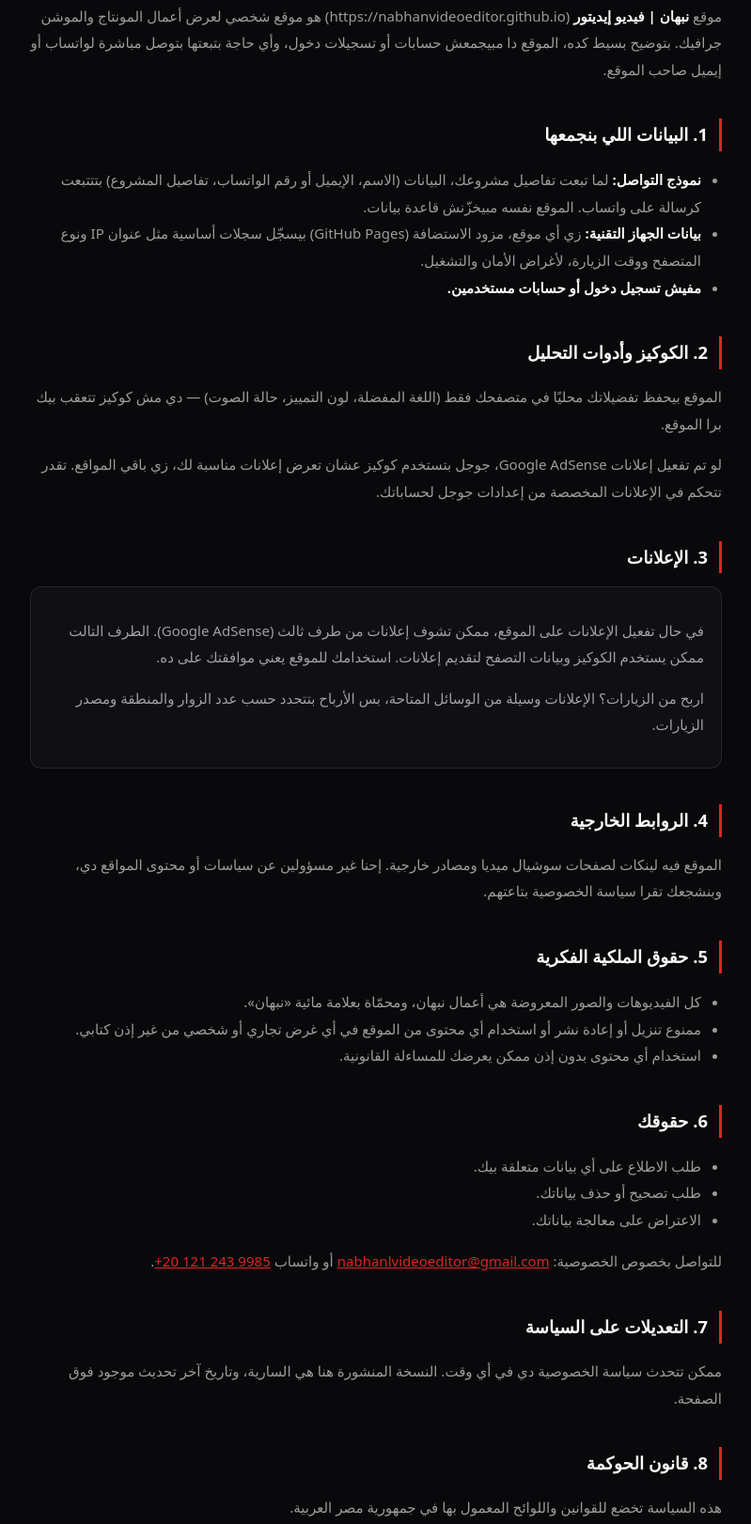
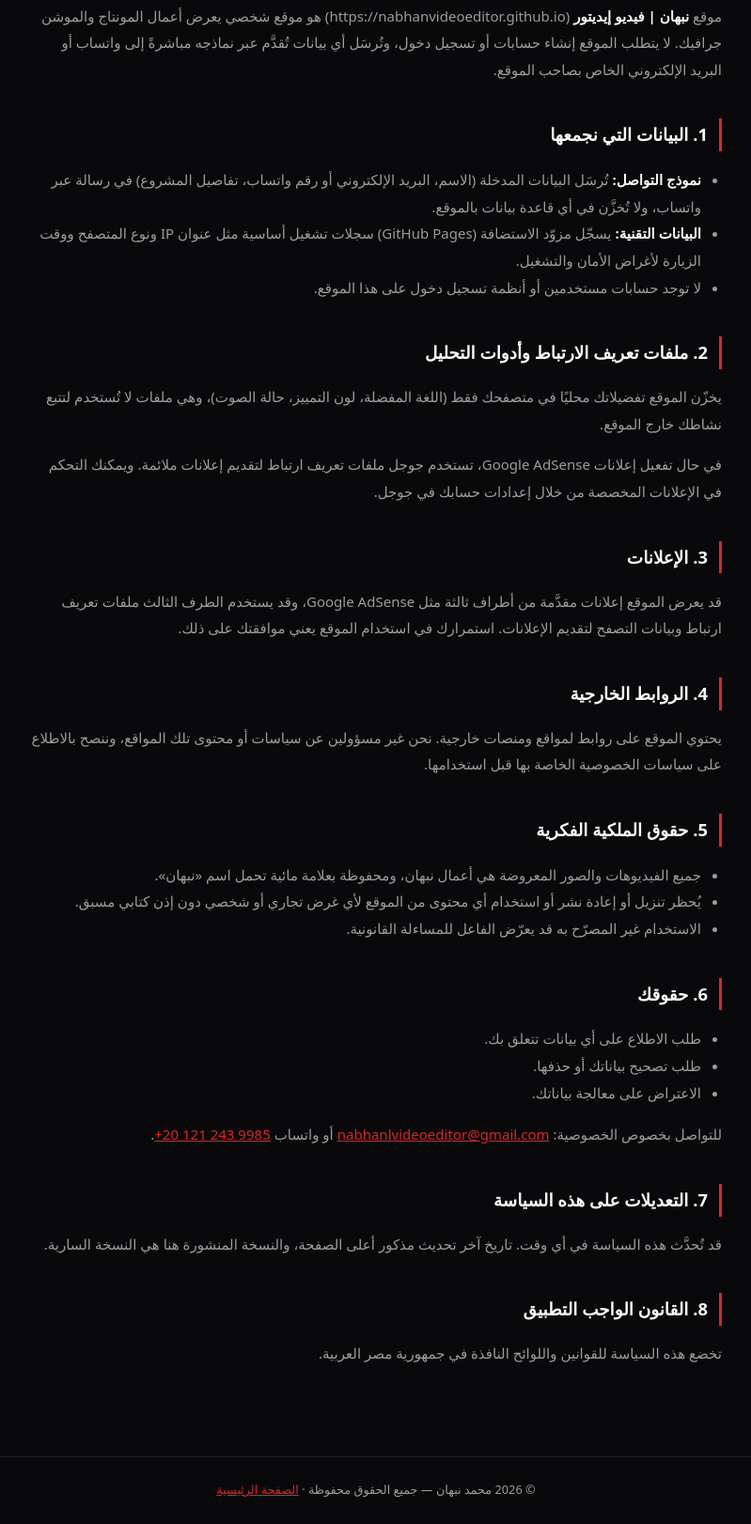
Before and after one commit to nabhanvideoeditor/nabhanvideoeditor.github.io, a plain HTML site: page privacy.html in a window 1280 px wide. Shown: the part 240-1862 px from the top of the page at 94% size, without its empty margins (240-1039 px from the left). Drawn offline with Linux system fonts and the light colour scheme.

Commit message:
Rewrite privacy policy in formal Arabic and remove internal note

```diff
--- a/privacy.html
+++ b/privacy.html
@@ -55,48 +55,45 @@
   <h1>سياسة الخصوصية</h1>
   <p class="updated">آخر تحديث: 18 نوفمبر 2026</p>
 
-  <p>موقع <strong>نبهان | فيديو إيديتور</strong> (https://nabhanvideoeditor.github.io) هو موقع شخصي لعرض أعمال المونتاج والموشن جرافيك. بتوضيح بسيط كده، الموقع دا مبيجمعش حسابات أو تسجيلات دخول، وأي حاجة بتبعتها بتوصل مباشرة لواتساب أو إيميل صاحب الموقع.</p>
+  <p>موقع <strong>نبهان | فيديو إيديتور</strong> (https://nabhanvideoeditor.github.io) هو موقع شخصي يعرض أعمال المونتاج والموشن جرافيك. لا يتطلب الموقع إنشاء حسابات أو تسجيل دخول، وتُرسَل أي بيانات تُقدَّم عبر نماذجه مباشرةً إلى واتساب أو البريد الإلكتروني الخاص بصاحب الموقع.</p>
 
-  <h2>1. البيانات اللي بنجمعها</h2>
+  <h2>1. البيانات التي نجمعها</h2>
   <ul>
-    <li><strong>نموذج التواصل:</strong> لما تبعت تفاصيل مشروعك، البيانات (الاسم، الإيميل أو رقم الواتساب، تفاصيل المشروع) بتتتبعت كرسالة على واتساب. الموقع نفسه مبيخزّنش قاعدة بيانات.</li>
-    <li><strong>بيانات الجهاز التقنية:</strong> زي أي موقع، مزود الاستضافة (GitHub Pages) بيسجّل سجلات أساسية مثل عنوان IP ونوع المتصفح ووقت الزيارة، لأغراض الأمان والتشغيل.</li>
-    <li><strong>مفيش تسجيل دخول أو حسابات مستخدمين.</strong></li>
+    <li><strong>نموذج التواصل:</strong> تُرسَل البيانات المدخلة (الاسم، البريد الإلكتروني أو رقم واتساب، تفاصيل المشروع) في رسالة عبر واتساب، ولا تُخزَّن في أي قاعدة بيانات بالموقع.</li>
+    <li><strong>البيانات التقنية:</strong> يسجّل مزوّد الاستضافة (GitHub Pages) سجلات تشغيل أساسية مثل عنوان IP ونوع المتصفح ووقت الزيارة لأغراض الأمان والتشغيل.</li>
+    <li>لا توجد حسابات مستخدمين أو أنظمة تسجيل دخول على هذا الموقع.</li>
   </ul>
 
-  <h2>2. الكوكيز وأدوات التحليل</h2>
-  <p>الموقع بيحفظ تفضيلاتك محليًا في متصفحك فقط (اللغة المفضلة، لون التمييز، حالة الصوت) — دي مش كوكيز تتعقب بيك برا الموقع.</p>
-  <p>لو تم تفعيل إعلانات Google AdSense، جوجل بتستخدم كوكيز عشان تعرض إعلانات مناسبة لك، زي باقي المواقع. تقدر تتحكم في الإعلانات المخصصة من إعدادات جوجل لحساباتك.</p>
+  <h2>2. ملفات تعريف الارتباط وأدوات التحليل</h2>
+  <p>يخزّن الموقع تفضيلاتك محليًا في متصفحك فقط (اللغة المفضلة، لون التمييز، حالة الصوت)، وهي ملفات لا تُستخدم لتتبع نشاطك خارج الموقع.</p>
+  <p>في حال تفعيل إعلانات Google AdSense، تستخدم جوجل ملفات تعريف ارتباط لتقديم إعلانات ملائمة. ويمكنك التحكم في الإعلانات المخصصة من خلال إعدادات حسابك في جوجل.</p>
 
   <h2>3. الإعلانات</h2>
-  <div class="card">
-    <p>في حال تفعيل الإعلانات على الموقع، ممكن تشوف إعلانات من طرف ثالث (Google AdSense). الطرف التالت ممكن يستخدم الكوكيز وبيانات التصفح لتقديم إعلانات. استخدامك للموقع يعني موافقتك على ده.</p>
-    <p>اربح من الزيارات؟ الإعلانات وسيلة من الوسائل المتاحة، بس الأرباح بتتحدد حسب عدد الزوار والمنطقة ومصدر الزيارات.</p>
-  </div>
+  <p>قد يعرض الموقع إعلانات مقدَّمة من أطراف ثالثة مثل Google AdSense، وقد يستخدم الطرف الثالث ملفات تعريف ارتباط وبيانات التصفح لتقديم الإعلانات. استمرارك في استخدام الموقع يعني موافقتك على ذلك.</p>
 
   <h2>4. الروابط الخارجية</h2>
-  <p>الموقع فيه لينكات لصفحات سوشيال ميديا ومصادر خارجية. إحنا غير مسؤولين عن سياسات أو محتوى المواقع دي، وبنشجعك تقرا سياسة الخصوصية بتاعتهم.</p>
+  <p>يحتوي الموقع على روابط لمواقع ومنصات خارجية. نحن غير مسؤولين عن سياسات أو محتوى تلك المواقع، وننصح بالاطلاع على سياسات الخصوصية الخاصة بها قبل استخدامها.</p>
 
   <h2>5. حقوق الملكية الفكرية</h2>
   <ul>
-    <li>كل الفيديوهات والصور المعروضة هي أعمال نبهان، ومحمّاة بعلامة مائية «نبهان».</li>
-    <li>ممنوع تنزيل أو إعادة نشر أو استخدام أي محتوى من الموقع في أي غرض تجاري أو شخصي من غير إذن كتابي.</li>
-    <li>استخدام أي محتوى بدون إذن ممكن يعرضك للمساءلة القانونية.</li>
+    <li>جميع الفيديوهات والصور المعروضة هي أعمال نبهان، ومحفوظة بعلامة مائية تحمل اسم «نبهان».</li>
+    <li>يُحظر تنزيل أو إعادة نشر أو استخدام أي محتوى من الموقع لأي غرض تجاري أو شخصي دون إذن كتابي مسبق.</li>
+    <li>الاستخدام غير المصرّح به قد يعرّض الفاعل للمساءلة القانونية.</li>
   </ul>
 
   <h2>6. حقوقك</h2>
   <ul>
-    <li>طلب الاطلاع على أي بيانات متعلقة بيك.</li>
-    <li>طلب تصحيح أو حذف بياناتك.</li>
+    <li>طلب الاطلاع على أي بيانات تتعلق بك.</li>
+    <li>طلب تصحيح بياناتك أو حذفها.</li>
     <li>الاعتراض على معالجة بياناتك.</li>
   </ul>
   <p>للتواصل بخصوص الخصوصية: <a href="mailto:nabhanlvideoeditor@gmail.com">nabhanlvideoeditor@gmail.com</a> أو واتساب <a href="https://wa.me/201212439985" dir="ltr">+20 121 243 9985</a>.</p>
 
-  <h2>7. التعديلات على السياسة</h2>
-  <p>ممكن تتحدث سياسة الخصوصية دي في أي وقت. النسخة المنشورة هنا هي السارية، وتاريخ آخر تحديث موجود فوق الصفحة.</p>
+  <h2>7. التعديلات على هذه السياسة</h2>
+  <p>قد تُحدَّث هذه السياسة في أي وقت. تاريخ آخر تحديث مذكور أعلى الصفحة، والنسخة المنشورة هنا هي النسخة السارية.</p>
 
-  <h2>8. قانون الحوكمة</h2>
-  <p>هذه السياسة تخضع للقوانين واللوائح المعمول بها في جمهورية مصر العربية.</p>
+  <h2>8. القانون الواجب التطبيق</h2>
+  <p>تخضع هذه السياسة للقوانين واللوائح النافذة في جمهورية مصر العربية.</p>
 </main>
 
 <footer class="site">
```
